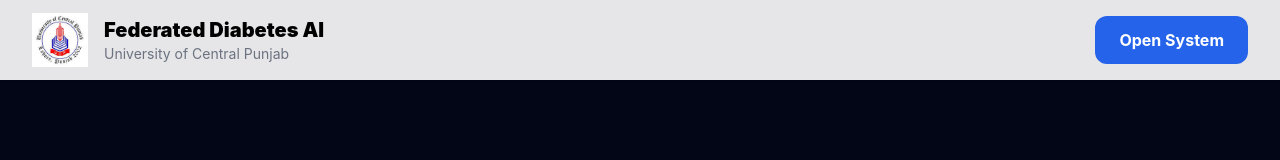
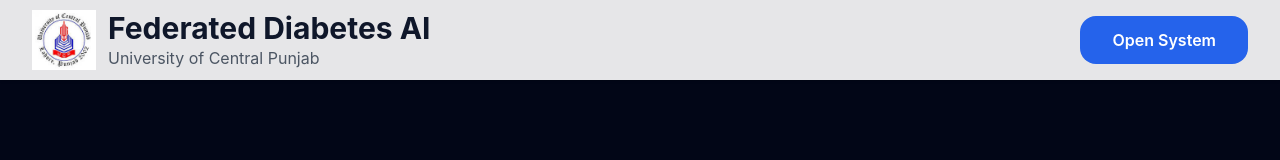
Before and after one commit to eshaaa45-byte/FL, a React (Vite) app: page / in a window 1280 px wide. Shown: the top 160 px of the page. Built offline with nearby package versions, Linux system fonts and the light colour scheme.

Commit message:
update navbar

```diff
--- a/src/components/Navbar.jsx
+++ b/src/components/Navbar.jsx
@@ -161,7 +161,7 @@ export default function Navbar() {
 
       <div className="max-w-7xl mx-auto px-8 h-20 flex justify-between items-center">
 
-        <div className="flex items-center gap-4">
+        {/* <div className="flex items-center gap-4">
 
           <img
             src={logo}
@@ -178,11 +178,27 @@ export default function Navbar() {
               University of Central Punjab
             </p>
 
-          </div>
+          </div> */}
+<div className="flex items-center gap-3 flex-1 min-w-0">
+  <img
+    src={logo}
+    alt="UCP Logo"
+    className="w-14 h-14 md:w-16 md:h-16 object-contain flex-shrink-0"
+  />
 
-        </div>
+  <div className="min-w-0">
+    <h1 className="font-bold text-lg md:text-3xl text-slate-900 truncate">
+      Federated Diabetes AI
+    </h1>
 
-        <a
+    <p className="text-gray-600 text-sm md:text-base truncate">
+      University of Central Punjab
+    </p>
+  </div>
+ </div>
+
+
+        {/* <a
 
           href="https://diabetes-risk-prediction-project-qx1z47eqh-fyp-g03.vercel.app/"
 
@@ -194,8 +210,13 @@ export default function Navbar() {
 
           Open System
 
-        </a>
-
+        </a> */}
+<a
+  href="https://diabetes-risk-prediction-project-qx1z47eqh-fyp-g03.vercel.app/"
+  className="bg-blue-600 hover:bg-blue-700 text-white px-4 md:px-8 py-3 rounded-2xl font-semibold whitespace-nowrap flex-shrink-0"
+>
+  Open System
+</a>
       </div>
 
     </nav>
```
